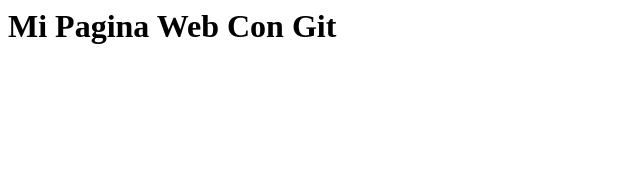
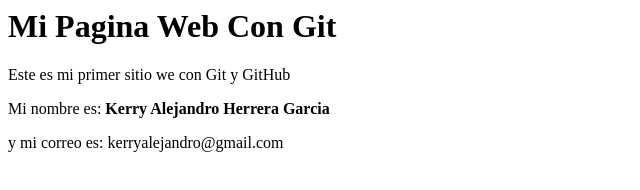
Before and after one commit to Kerrykss/Miprimeraweb, a plain HTML site: page index.html in a window 1280 px wide. Shown: the whole page, without its empty margins (0-640 px from the left). Drawn offline with Linux system fonts and the light colour scheme.

Commit message:
Se agrego una descripcion al index

```diff
--- a/index.html
+++ b/index.html
@@ -1 +1,4 @@
 <h1>Mi Pagina Web Con Git</h1
+    <p> Este es mi primer sitio we con Git y GitHub</p>
+    <p> Mi nombre es: <strong>Kerry Alejandro Herrera Garcia</strong> </p>
+    <p> y mi correo es: kerryalejandro@gmail.com</p>
```
